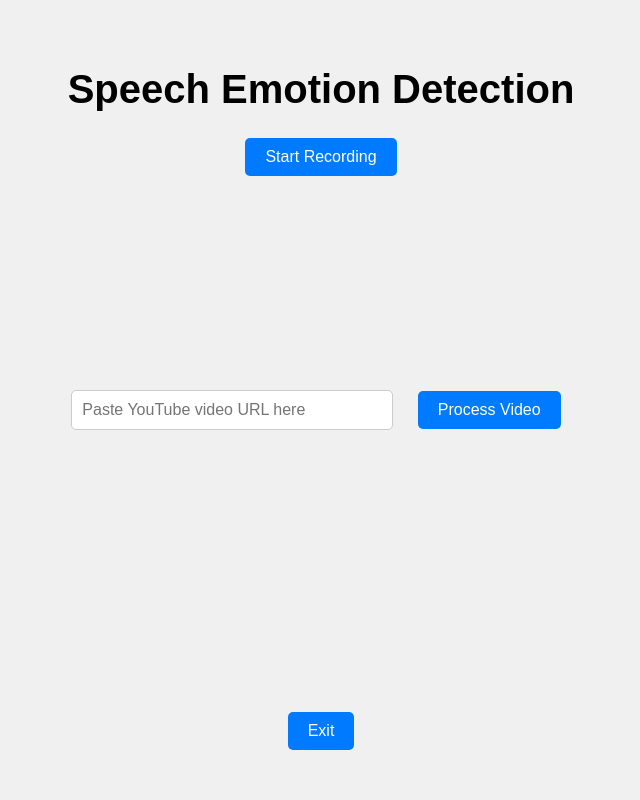
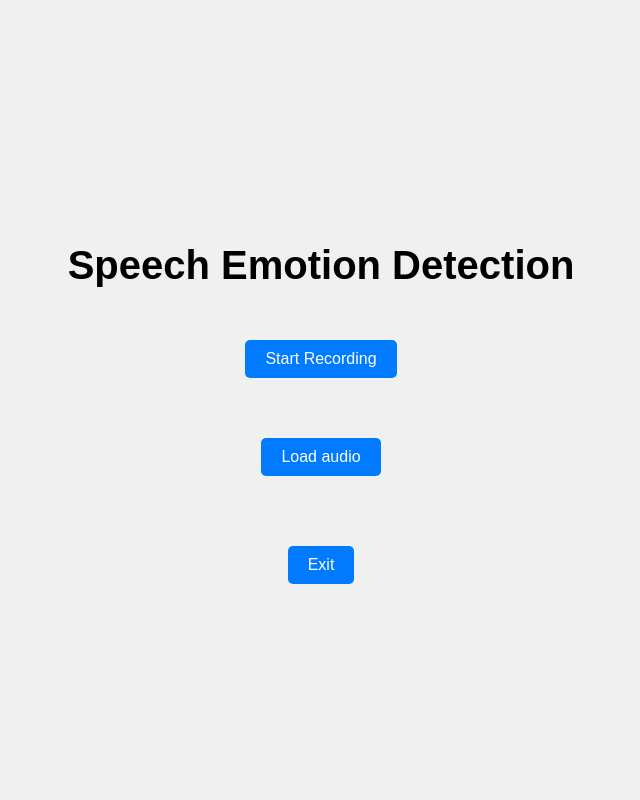
Before and after one commit to ludvious/multimedia-emotion-recognition, a Flask app: page /speech-emotion in a window 1280 px wide. Shown: the whole page, without its empty margins (319-959 px from the left). Run offline with Flask 3, Linux system fonts and the light colour scheme.

Commit message:
fix frontend speech

```diff
--- a/templates/speech_service.html
+++ b/templates/speech_service.html
@@ -17,21 +17,22 @@
             align-items: center;
         }
 
-        .center-top {
-            position: absolute;
-            top: 5%;
-            text-align: center;
+        .center-container {
+            display: flex;
+            flex-direction: column;
+            align-items: center;
+            justify-content: center;
+            gap: 20px; /* Space between buttons */
         }
 
         h1 {
             font-size: 2.5rem;
-            margin-bottom: 1rem;
+            margin-bottom: 2rem;
         }
 
         button {
             font-size: 16px;
             padding: 10px 20px;
-            margin: 10px;
             border: none;
             border-radius: 5px;
             cursor: pointer;
@@ -43,16 +44,8 @@
             background-color: #0056b3;
         }
 
-        .container {
-            text-align: center;
-            margin-top: 20px;
-        }
-
         .exit-container {
-            position: absolute;
-            bottom: 5%;
-            text-align: center;
-            width: 100%;
+            margin-top: 50px; /* Add extra space for the exit button */
         }
 
         input[type="text"] {
@@ -73,22 +66,24 @@
 </head>
 <body>
 
-    <div class="center-top">
+    <div class="center-container">
         <h1>Speech Emotion Detection</h1>
 
         <button id="recordButton">Start Recording</button>
         <div id="status"></div>
-    </div>
 
-    <!-- Section for YouTube URL input -->
+        <!-- Uncomment if using YouTube input
         <div class="container">
             <input type="text" id="youtubeUrl" placeholder="Paste YouTube video URL here">
             <button onclick="processYouTubeUrl()">Process Video</button>
         </div>
+        -->
 
-    <!-- Section for 'Exit' button -->
+        <button onclick="navigateToRoute('')">Load audio</button>
+
         <div class="exit-container">
             <button onclick="navigateToRoute('')">Exit</button>
+        </div>
     </div>
 
     <script>
```
Lines whose indentation alone changed are shown as unchanged.
